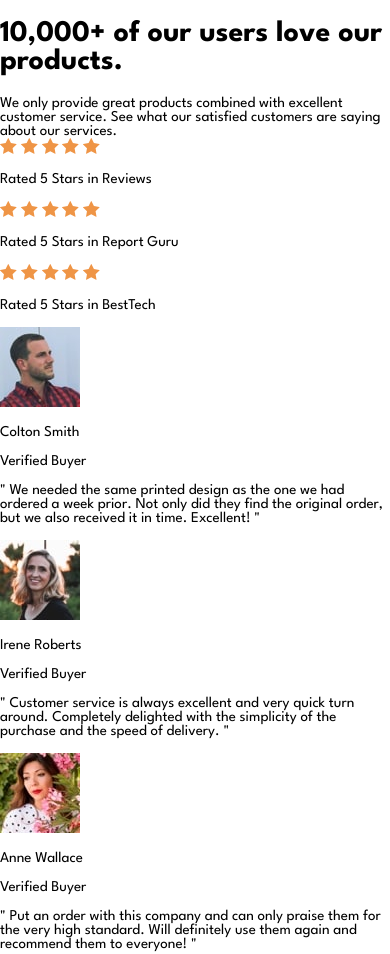
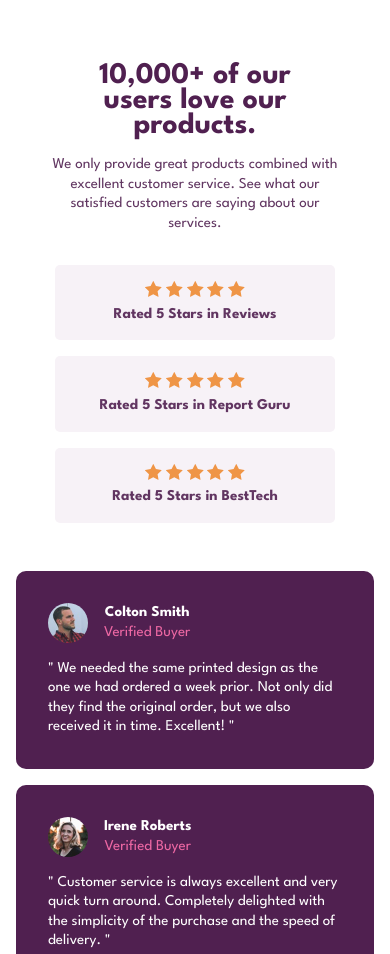
Before and after one commit to jtubbenhauer/fm-social-proof-section, a plain HTML site: page index.html in a window 390 px wide. Shown: the top 954 px of the page. Drawn offline with Linux system fonts and the light colour scheme.

Commit message:
mobile finished

```diff
--- a/index.html
+++ b/index.html
@@ -16,15 +16,13 @@
   </head>
   <body>
     <div class="container">
-      <div class="wrapper">
-        <div class="top">
       <div class="hero-text">
         <h1 class="headline">10,000+ of our users love our products.</h1>
-            <div class="subheader">
+        <p class="subheader">
           We only provide great products combined with excellent customer
           service. See what our satisfied customers are saying about our
           services.
-            </div>
+        </p>
       </div>
       <div class="ratings">
         <div class="rating-div">
@@ -58,8 +56,7 @@
           <p class="star-text">Rated 5 Stars in BestTech</p>
         </div>
       </div>
-        </div>
-        <div class="bottom-wrapper">
+      <div class="testimonial-wrapper">
         <div class="testimonial">
           <div class="customer">
             <img
@@ -73,8 +70,8 @@
             </div>
           </div>
           <p class="review">
-              " We needed the same printed design as the one we had ordered a
-              week prior. Not only did they find the original order, but we also
+            " We needed the same printed design as the one we had ordered a week
+            prior. Not only did they find the original order, but we also
             received it in time. Excellent! "
           </p>
         </div>
@@ -98,11 +95,7 @@
         </div>
         <div class="testimonial test3">
           <div class="customer">
-              <img
-                src="./images/image-anne.jpg"
-                alt="anne"
-                class="profile-pic"
-              />
+            <img src="./images/image-anne.jpg" alt="anne" class="profile-pic" />
             <div class="customer-text">
               <p class="customer-name">Anne Wallace</p>
               <p class="customer-subtext">Verified Buyer</p>
@@ -116,6 +109,5 @@
         </div>
       </div>
     </div>
-    </div>
   </body>
 </html>
--- a/style.css
+++ b/style.css
@@ -11,9 +11,101 @@ desktop: 1440 */
   --white: hsl(0, 0%, 100%);
 }
 
+* {
+  box-sizing: border-box;
+  margin: 0;
+  padding: 0;
+}
+
 body {
-  margin: 0 auto;
-  padding: 0;
   font-family: "League Spartan", sans-serif;
   font-size: 15px;
 }
+
+.container {
+  padding-top: 4rem;
+  margin: 0 auto;
+  display: flex;
+  gap: 2rem;
+  flex-direction: column;
+  align-items: center;
+  height: 100vh;
+}
+
+h1 {
+  color: var(--dark-magenta);
+  line-height: 25px;
+  margin: 0 5rem 1rem;
+  text-align: center;
+}
+
+p {
+  text-align: center;
+  color: var(--dark-magenta2);
+  line-height: 1.3;
+  padding: 0 3em;
+}
+
+.hero-text {
+  margin: 0 auto;
+}
+
+.ratings {
+  display: flex;
+  flex-direction: column;
+  gap: 1rem;
+  margin-bottom: 1rem;
+}
+
+.rating-div {
+  display: flex;
+  flex-direction: column;
+  font-weight: bold;
+  border-radius: 5px;
+  gap: 0.3rem;
+  background-color: var(--light-grey-magenta);
+  padding: 1rem 0;
+}
+
+.stars {
+  margin: 0 auto;
+}
+
+.testimonial {
+  background-color: var(--dark-magenta);
+  padding: 2rem;
+  margin: 0 1rem;
+  border-radius: 10px;
+  margin-bottom: 1rem;
+}
+
+.customer {
+  display: flex;
+  align-items: center;
+  padding-bottom: 1rem;
+}
+
+.profile-pic {
+  border-radius: 50%;
+  width: 2.5rem;
+}
+
+.customer-name {
+  color: var(--white);
+  font-weight: bold;
+  padding-left: 1rem;
+}
+
+.customer-subtext {
+  color: var(--soft-pink);
+  padding-left: 1rem;
+}
+
+.testimonial-wrapper {
+}
+
+.review {
+  color: hsl(0, 0%, 100%);
+  text-align: left;
+  padding: 0;
+}
```
Lines whose indentation alone changed are shown as unchanged.
